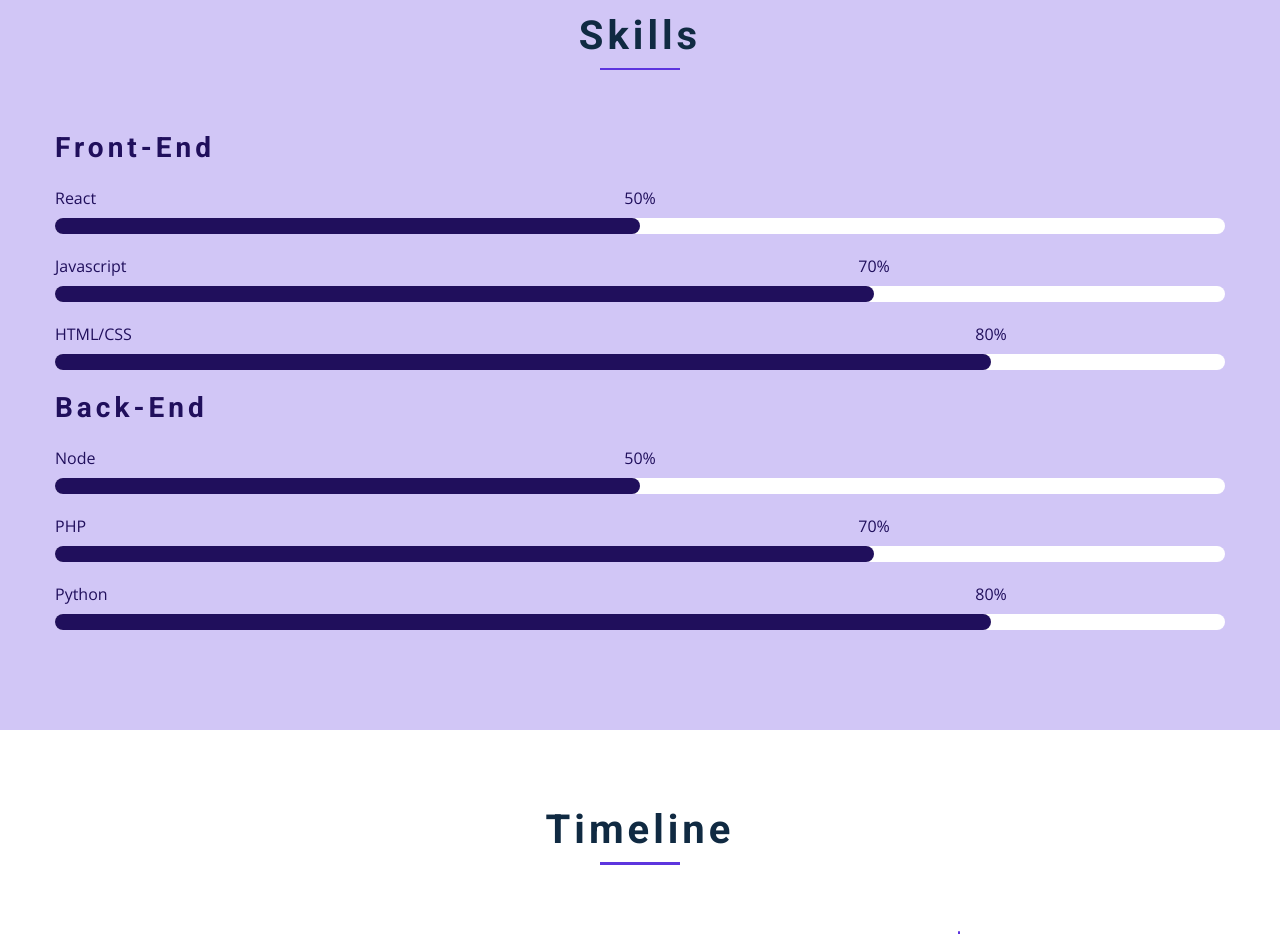
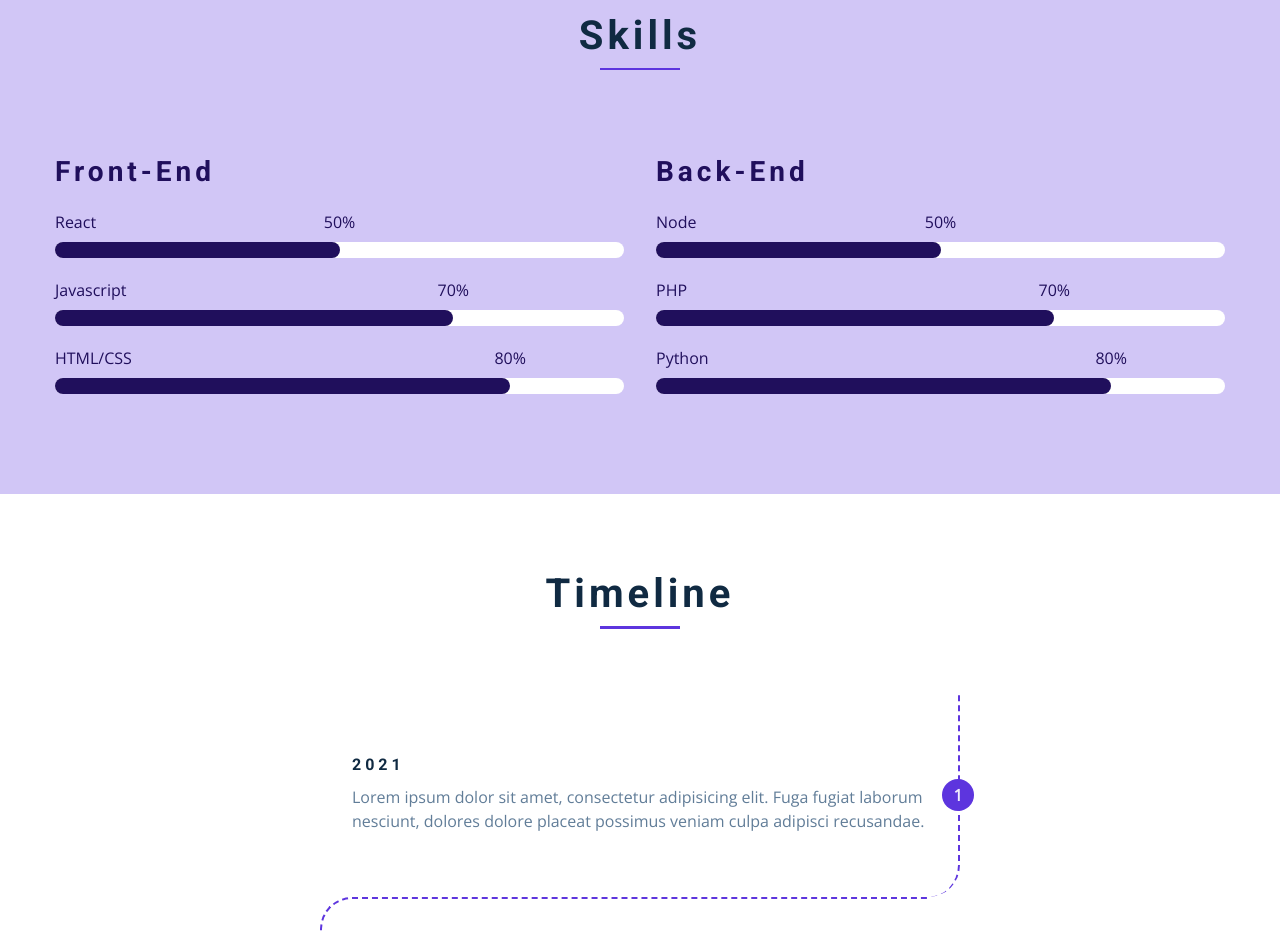
Before and after one commit to nanciematyo/portfolio_prjct, a plain HTML site: page index.html in a window 1280 px wide. Shown: the part 3920-4854 px from the top of the page. Drawn offline with nearby package versions, Linux system fonts and the light colour scheme.

Commit message:
skills center two columns grid fix

```diff
--- a/css/styles.css
+++ b/css/styles.css
@@ -634,7 +634,7 @@ Skills
 ===============
 */
 @media screen and (min-width: 768px) {
-  .skill-center {
+  .skills-center {
     display: grid;
     grid-template-columns: repeat(2, 1fr);
     gap: 2rem;
```
